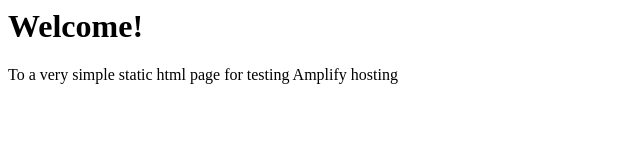
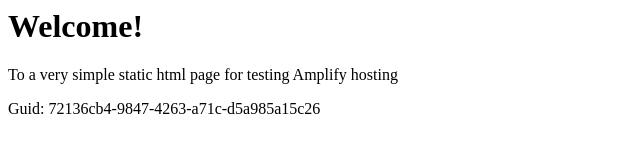
Before and after one commit to aws-aemilia-pdx/Github-PR-Commit-Integration-Test-DoNotTouch-Gith-OKSLNVO2-v1-beta-us-west-2, a website: page src/index.html in a window 1280 px wide. Shown: the whole page, without its empty margins (0-640 px from the left). Drawn offline with Linux system fonts and the light colour scheme.

Commit message:
commit from integ tests

```diff
--- a/src/index.html
+++ b/src/index.html
@@ -1,3 +1,5 @@
+
+
 <html lang="en">
 
 <head>
@@ -10,6 +12,6 @@
 <body>
     <h1>Welcome!</h1>
     <p>To a very simple static html page for testing Amplify hosting</p>
-</body>
+    <p>Guid: 72136cb4-9847-4263-a71c-d5a985a15c26</p></body>
 
 </html>
```
